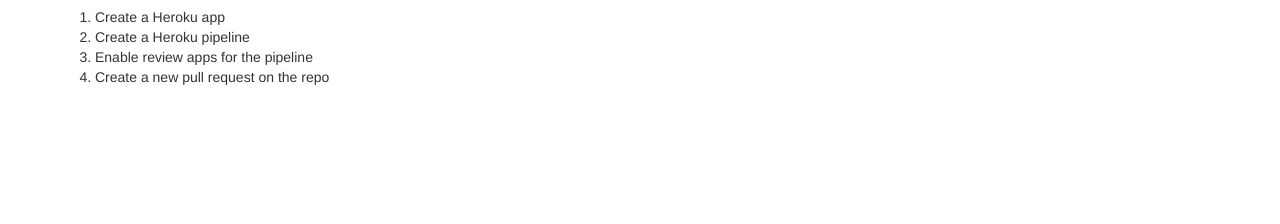
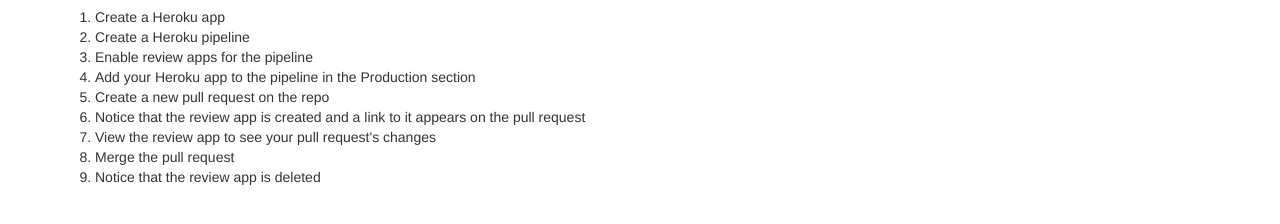
Before and after one commit to thawkin3/heroku-review-apps-and-autoidle, a website: page public/index.html in a window 1280 px wide. Shown: the part 472-696 px from the top of the page. Drawn offline with nearby package versions, Linux system fonts and the light colour scheme.

Commit message:
feat: adds additional steps for GitHub PR

```diff
--- a/public/index.html
+++ b/public/index.html
@@ -22,7 +22,12 @@
             <li>Create a Heroku app</li>
             <li>Create a Heroku pipeline</li>
             <li>Enable review apps for the pipeline</li>
+            <li>Add your Heroku app to the pipeline in the Production section</li>
             <li>Create a new pull request on the repo</li>
+            <li>Notice that the review app is created and a link to it appears on the pull request</li>
+            <li>View the review app to see your pull request's changes</li>
+            <li>Merge the pull request</li>
+            <li>Notice that the review app is deleted</li>
           </ol>
         </div>
       </div>
```
